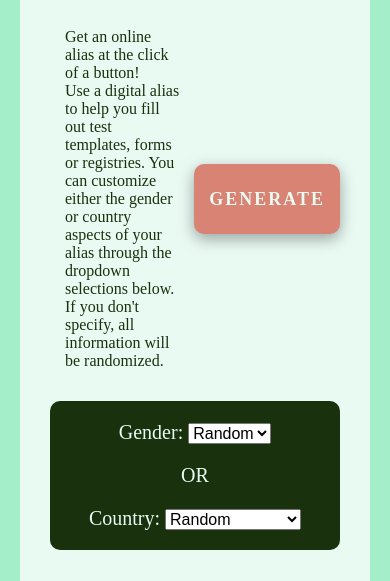
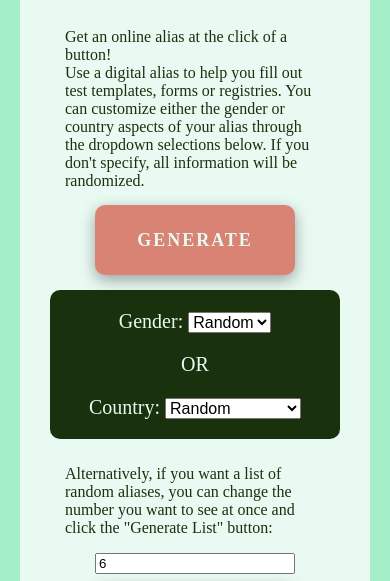
Before and after one commit to KSFlynn007/aliasGenerator, a plain HTML site: page index.html in a window 390 px wide. Shown: the part 223-804 px from the top of the page. Drawn offline with Linux system fonts and the light colour scheme; a web font is replaced by a local one.

Commit message:
mobile styling

```diff
--- a/style.css
+++ b/style.css
@@ -194,11 +194,28 @@ input:hover{
 }
 
 @media (max-width: 550px) and (min-width: 300px) {
+    .howTo{
+        flex-direction: column;
+    }
+    .howTo > p{
+        width: 100%;
+        margin-bottom: 0;
+    }
+    .generate{
+        margin-bottom: 15px;
+    }
     .selectors{
         flex-direction: column;
         align-items: center;
         justify-content: space-between;
     }
+    .loadMore{
+        margin-top: 0;
+        flex-direction: column;
+    }
+    .loadMore > p {
+        width: 100%;
+    }
     .box {
         width: 100%;
     }
```
